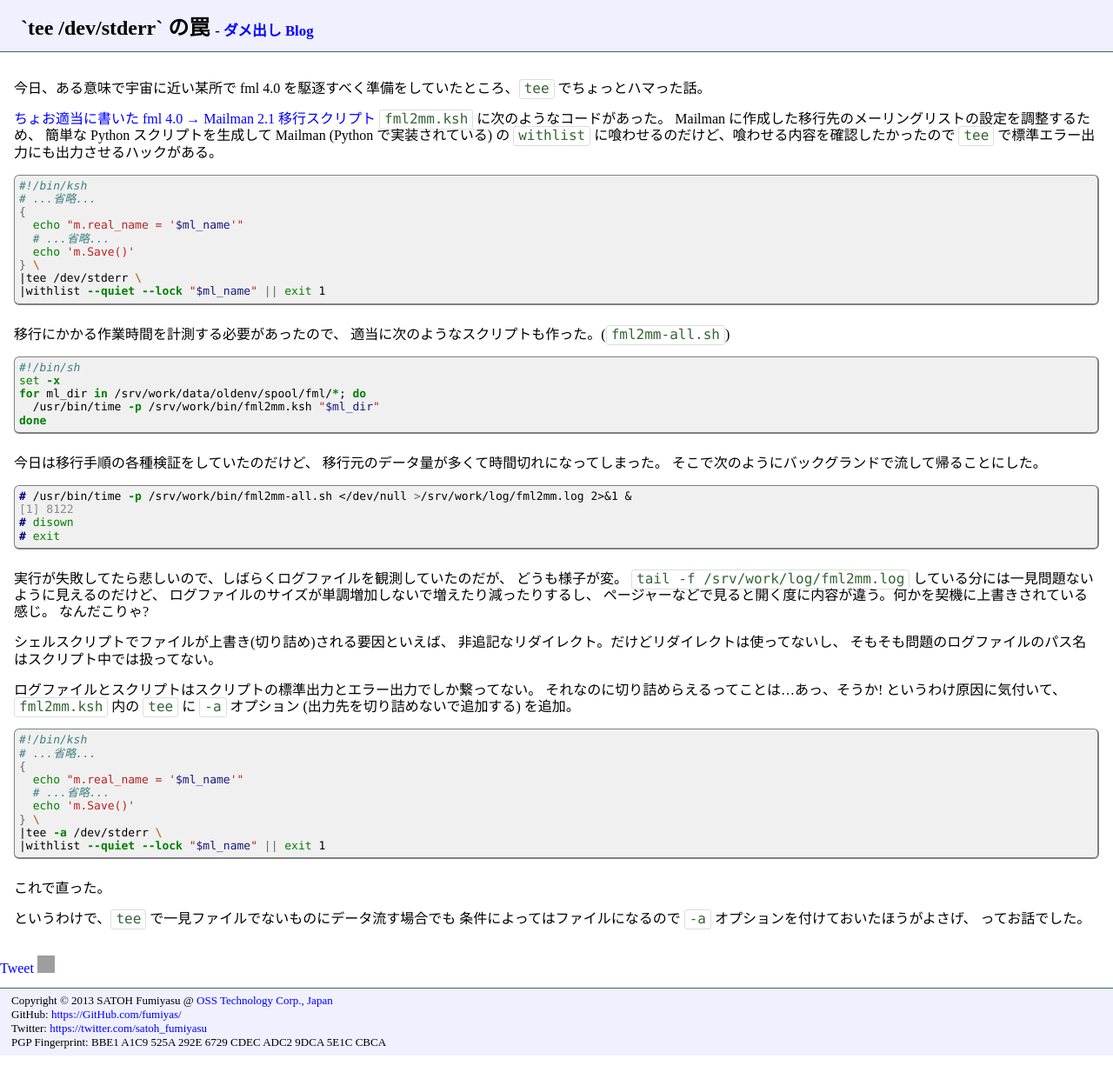
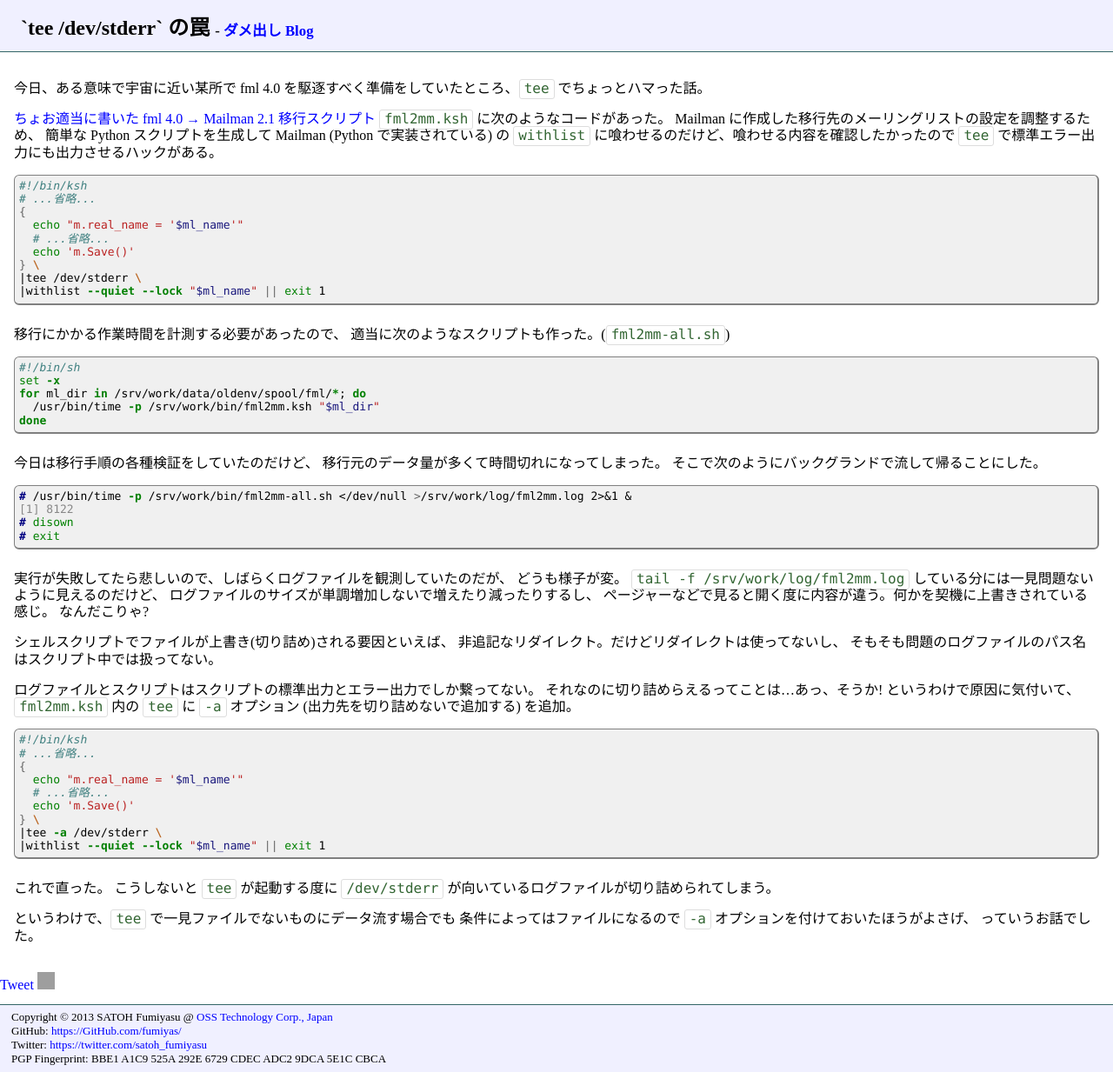
Before and after one commit to fumiyas/fumiyas.github.io, a Jekyll site: the page built from _posts/2013-07-25-tee-dev-stderr.md, in a window 1280 px wide. Shown: the whole page at 87% size. Built offline with Jekyll 4.4.1, drawn with Linux system fonts in a browser that asks for light colours; Markdown is read by kramdown in place of the engine named in the settings; comment, search, counter and statistics services are not loaded; grey boxes are pictures that could not be loaded.

Commit message:
Add more description

````diff
--- a/_posts/2013-07-25-tee-dev-stderr.md
+++ b/_posts/2013-07-25-tee-dev-stderr.md
@@ -59,7 +59,7 @@ done
 
 ログファイルとスクリプトはスクリプトの標準出力とエラー出力でしか繋ってない。
 それなのに切り詰めらえるってことは…あっ、そうか!
-というわけ原因に気付いて、`fml2mm.ksh` 内の `tee` に `-a` オプション
+というわけで原因に気付いて、`fml2mm.ksh` 内の `tee` に `-a` オプション
 (出力先を切り詰めないで追加する) を追加。
 
 ``` sh
@@ -75,7 +75,9 @@ done
 ```
 
 これで直った。
+こうしないと `tee` が起動する度に `/dev/stderr`
+が向いているログファイルが切り詰められてしまう。
 
 というわけで、`tee` で一見ファイルでないものにデータ流す場合でも
 条件によってはファイルになるので `-a` オプションを付けておいたほうがよさげ、
-ってお話でした。
+っていうお話でした。
````
